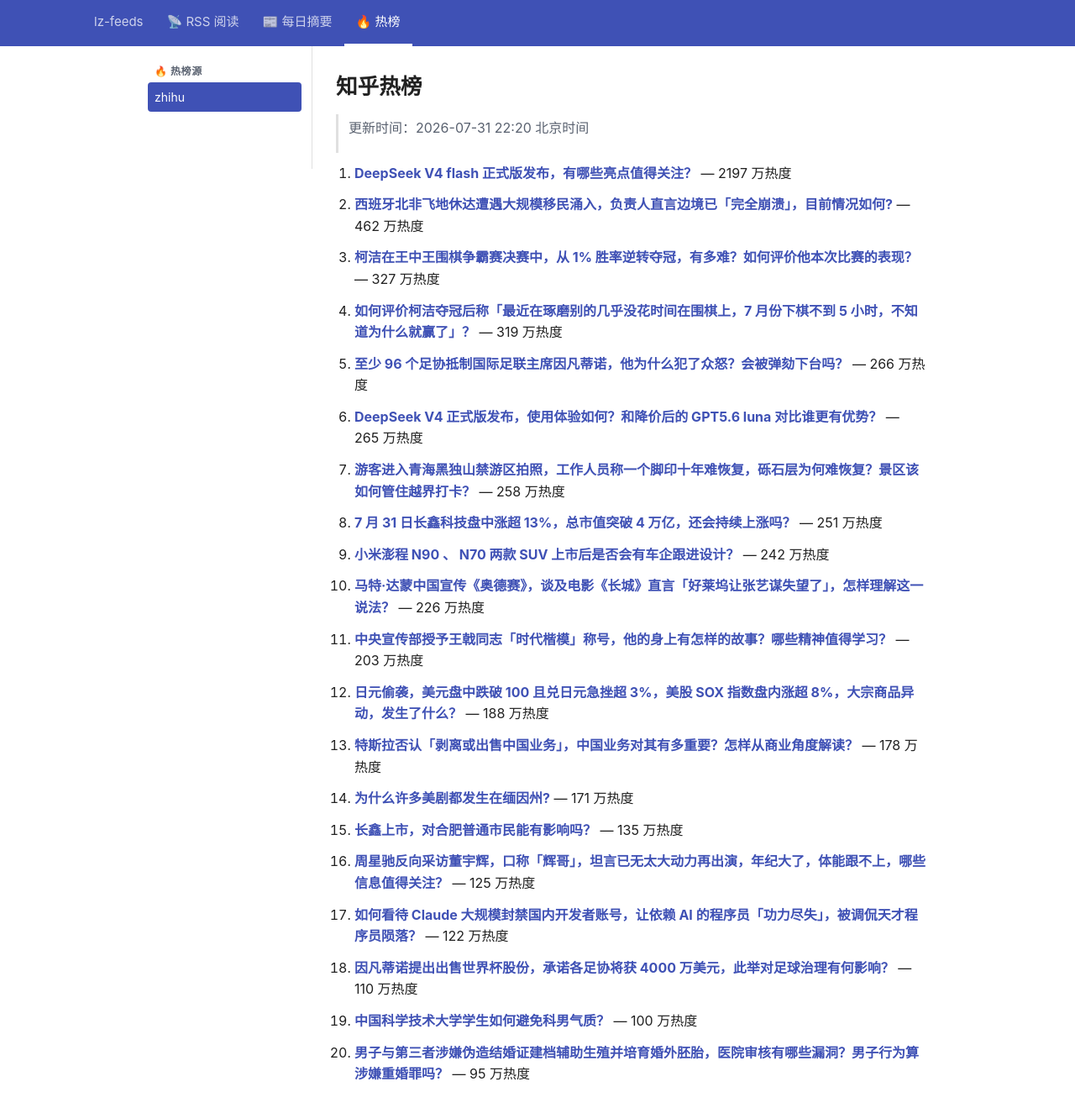
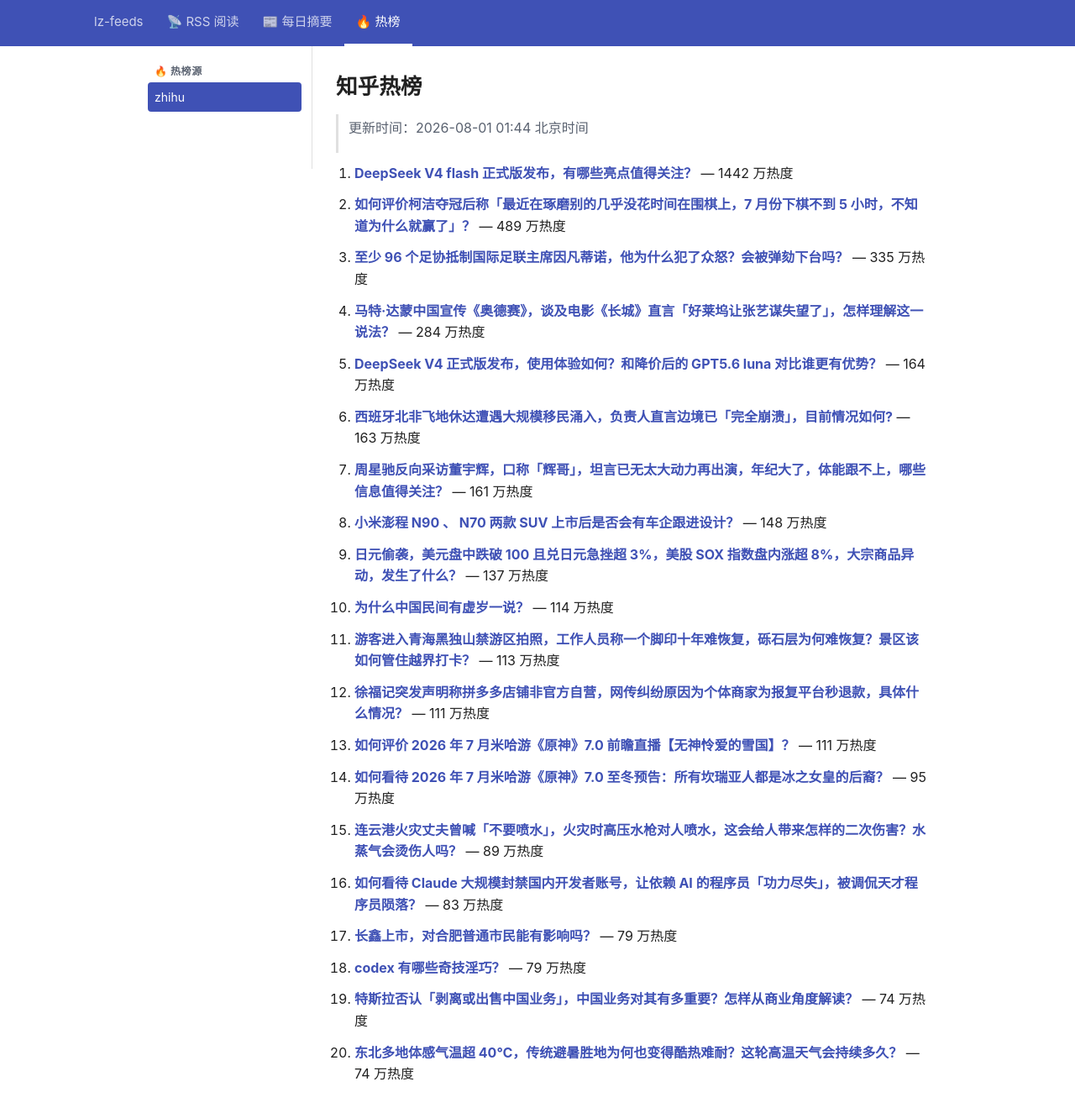
Before and after one commit to lizhang0101/lz-feeds, a Jekyll site: the page built from _hotlist/zhihu.md, in a window 1280 px wide and 1356 px high. Shown: the top 1325 px of the window at 84% size. Built offline with Jekyll 4.4.1, drawn with Linux system fonts in a browser that asks for light colours.

Commit message:
hotlist: 2026-07-31T17:44Z

```diff
--- a/_hotlist/zhihu.md
+++ b/_hotlist/zhihu.md
@@ -1,48 +1,48 @@
 ---
-updated: 2026-07-31 22:20 北京时间
+updated: 2026-08-01 01:44 北京时间
 count: 20
 ---
 
 # 知乎热榜
 
-> 更新时间：2026-07-31 22:20 北京时间
+> 更新时间：2026-08-01 01:44 北京时间
 
-1. **[DeepSeek V4 flash 正式版发布，有哪些亮点值得关注？](https://www.zhihu.com/question/2066521165246489298)** — 2197 万热度
+1. **[DeepSeek V4 flash 正式版发布，有哪些亮点值得关注？](https://www.zhihu.com/question/2066521165246489298)** — 1442 万热度
 
-2. **[西班牙北非飞地休达遭遇大规模移民涌入，负责人直言边境已「完全崩溃」，目前情况如何?](https://www.zhihu.com/question/2066407134779138989)** — 462 万热度
+2. **[如何评价柯洁夺冠后称「最近在琢磨别的几乎没花时间在围棋上，7 月份下棋不到 5 小时，不知道为什么就赢了」？](https://www.zhihu.com/question/2066503028652204150)** — 489 万热度
 
-3. **[柯洁在王中王围棋争霸赛决赛中，从 1% 胜率逆转夺冠，有多难？如何评价他本次比赛的表现？](https://www.zhihu.com/question/2066221979250774781)** — 327 万热度
+3. **[至少 96 个足协抵制国际足联主席因凡蒂诺，他为什么犯了众怒？会被弹劾下台吗？](https://www.zhihu.com/question/2066479058599113686)** — 335 万热度
 
-4. **[如何评价柯洁夺冠后称「最近在琢磨别的几乎没花时间在围棋上，7 月份下棋不到 5 小时，不知道为什么就赢了」？](https://www.zhihu.com/question/2066503028652204150)** — 319 万热度
+4. **[马特·达蒙中国宣传《奥德赛》，谈及电影《长城》直言「好莱坞让张艺谋失望了」，怎样理解这一说法？](https://www.zhihu.com/question/2066461420372190170)** — 284 万热度
 
-5. **[至少 96 个足协抵制国际足联主席因凡蒂诺，他为什么犯了众怒？会被弹劾下台吗？](https://www.zhihu.com/question/2066479058599113686)** — 266 万热度
+5. **[DeepSeek V4 正式版发布，使用体验如何？和降价后的 GPT5.6 luna 对比谁更有优势？](https://www.zhihu.com/question/2066526486505461299)** — 164 万热度
 
-6. **[DeepSeek V4 正式版发布，使用体验如何？和降价后的 GPT5.6 luna 对比谁更有优势？](https://www.zhihu.com/question/2066526486505461299)** — 265 万热度
+6. **[西班牙北非飞地休达遭遇大规模移民涌入，负责人直言边境已「完全崩溃」，目前情况如何?](https://www.zhihu.com/question/2066407134779138989)** — 163 万热度
 
-7. **[游客进入青海黑独山禁游区拍照，工作人员称一个脚印十年难恢复，砾石层为何难恢复？景区该如何管住越界打卡？](https://www.zhihu.com/question/2065022640889098964)** — 258 万热度
+7. **[周星驰反向采访董宇辉，口称「辉哥」，坦言已无太大动力再出演，年纪大了，体能跟不上，哪些信息值得关注？](https://www.zhihu.com/question/2066155942396350474)** — 161 万热度
 
-8. **[7 月 31 日长鑫科技盘中涨超 13%，总市值突破 4 万亿，还会持续上涨吗？](https://www.zhihu.com/question/2066475673590265734)** — 251 万热度
+8. **[小米澎程 N90 、 N70 两款 SUV 上市后是否会有车企跟进设计？](https://www.zhihu.com/question/2065496535039742086)** — 148 万热度
 
-9. **[小米澎程 N90 、 N70 两款 SUV 上市后是否会有车企跟进设计？](https://www.zhihu.com/question/2065496535039742086)** — 242 万热度
+9. **[日元偷袭，美元盘中跌破 100 且兑日元急挫超 3%，美股 SOX 指数盘内涨超 8%，大宗商品异动，发生了什么？](https://www.zhihu.com/question/2066288437683032785)** — 137 万热度
 
-10. **[马特·达蒙中国宣传《奥德赛》，谈及电影《长城》直言「好莱坞让张艺谋失望了」，怎样理解这一说法？](https://www.zhihu.com/question/2066461420372190170)** — 226 万热度
+10. **[为什么中国民间有虚岁一说？](https://www.zhihu.com/question/2059184322427593671)** — 114 万热度
 
-11. **[中央宣传部授予王戟同志「时代楷模」称号，他的身上有怎样的故事？哪些精神值得学习？](https://www.zhihu.com/question/2065728985242326749)** — 203 万热度
+11. **[游客进入青海黑独山禁游区拍照，工作人员称一个脚印十年难恢复，砾石层为何难恢复？景区该如何管住越界打卡？](https://www.zhihu.com/question/2065022640889098964)** — 113 万热度
 
-12. **[日元偷袭，美元盘中跌破 100 且兑日元急挫超 3%，美股 SOX 指数盘内涨超 8%，大宗商品异动，发生了什么？](https://www.zhihu.com/question/2066288437683032785)** — 188 万热度
+12. **[徐福记突发声明称拼多多店铺非官方自营，网传纠纷原因为个体商家为报复平台秒退款，具体什么情况？](https://www.zhihu.com/question/2065846000862720837)** — 111 万热度
 
-13. **[特斯拉否认「剥离或出售中国业务」，中国业务对其有多重要？怎样从商业角度解读？](https://www.zhihu.com/question/2066476826868676553)** — 178 万热度
+13. **[如何评价 2026 年 7 月米哈游《原神》7.0 前瞻直播【无神怜爱的雪国】？](https://www.zhihu.com/question/2066447691849192124)** — 111 万热度
 
-14. **[为什么许多美剧都发生在缅因州?](https://www.zhihu.com/question/21377980)** — 171 万热度
+14. **[如何看待 2026 年 7 月米哈游《原神》7.0 至冬预告：所有坎瑞亚人都是冰之女皇的后裔？](https://www.zhihu.com/question/2066619923196015160)** — 95 万热度
 
-15. **[长鑫上市，对合肥普通市民能有影响吗？](https://www.zhihu.com/question/2065114398650283660)** — 135 万热度
+15. **[连云港火灾丈夫曾喊「不要喷水」，火灾时高压水枪对人喷水，这会给人带来怎样的二次伤害？水蒸气会烫伤人吗？](https://www.zhihu.com/question/2066521456100337329)** — 89 万热度
 
-16. **[周星驰反向采访董宇辉，口称「辉哥」，坦言已无太大动力再出演，年纪大了，体能跟不上，哪些信息值得关注？](https://www.zhihu.com/question/2066155942396350474)** — 125 万热度
+16. **[如何看待 Claude 大规模封禁国内开发者账号，让依赖 AI 的程序员「功力尽失」，被调侃天才程序员陨落？](https://www.zhihu.com/question/2065499504187371980)** — 83 万热度
 
-17. **[如何看待 Claude 大规模封禁国内开发者账号，让依赖 AI 的程序员「功力尽失」，被调侃天才程序员陨落？](https://www.zhihu.com/question/2065499504187371980)** — 122 万热度
+17. **[长鑫上市，对合肥普通市民能有影响吗？](https://www.zhihu.com/question/2065114398650283660)** — 79 万热度
 
-18. **[因凡蒂诺提出出售世界杯股份，承诺各足协将获 4000 万美元，此举对足球治理有何影响？](https://www.zhihu.com/question/2065992656010925972)** — 110 万热度
+18. **[codex 有哪些奇技淫巧？](https://www.zhihu.com/question/2063557784394785882)** — 79 万热度
 
-19. **[中国科学技术大学学生如何避免科男气质？](https://www.zhihu.com/question/2064281536686462553)** — 100 万热度
+19. **[特斯拉否认「剥离或出售中国业务」，中国业务对其有多重要？怎样从商业角度解读？](https://www.zhihu.com/question/2066476826868676553)** — 74 万热度
 
-20. **[男子与第三者涉嫌伪造结婚证建档辅助生殖并培育婚外胚胎，医院审核有哪些漏洞？男子行为算涉嫌重婚罪吗？](https://www.zhihu.com/question/2066062901211657020)** — 95 万热度
+20. **[东北多地体感气温超 40℃，传统避暑胜地为何也变得酷热难耐？这轮高温天气会持续多久？](https://www.zhihu.com/question/2065589457349252456)** — 74 万热度
```
